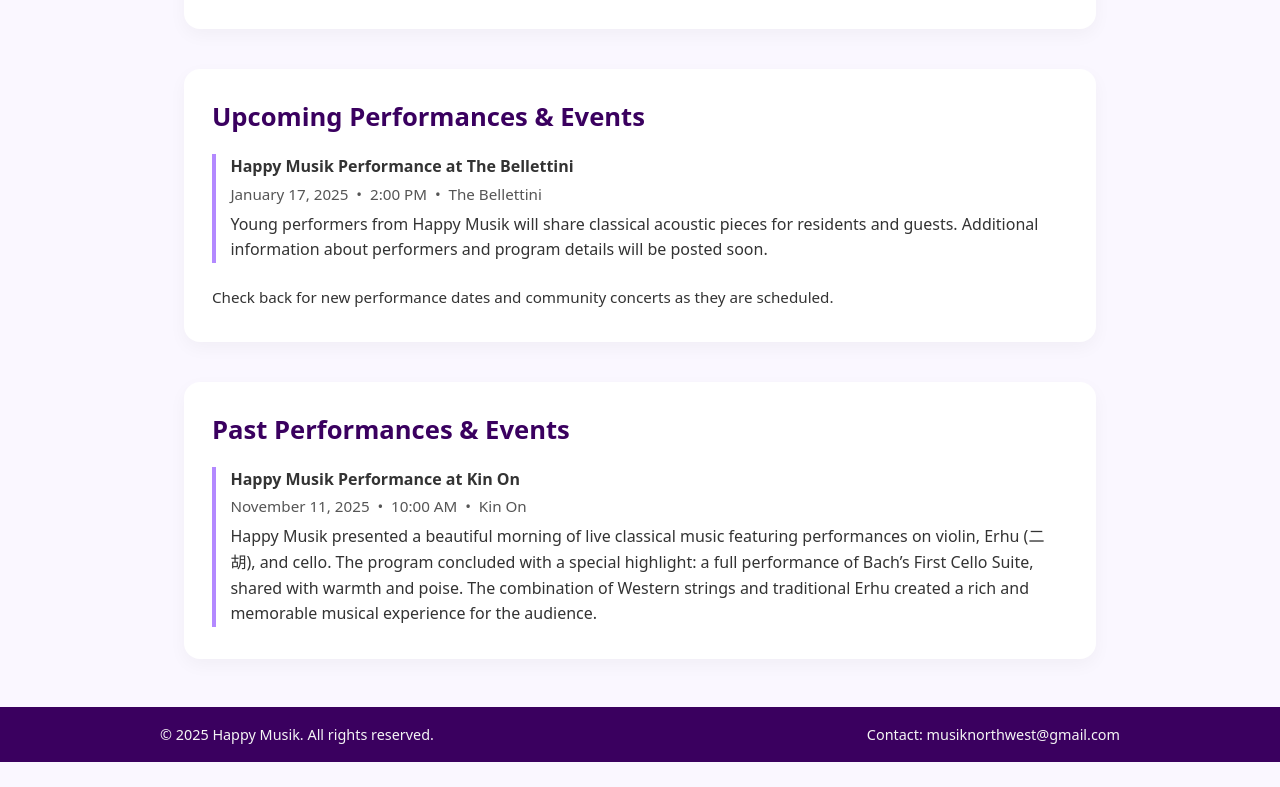
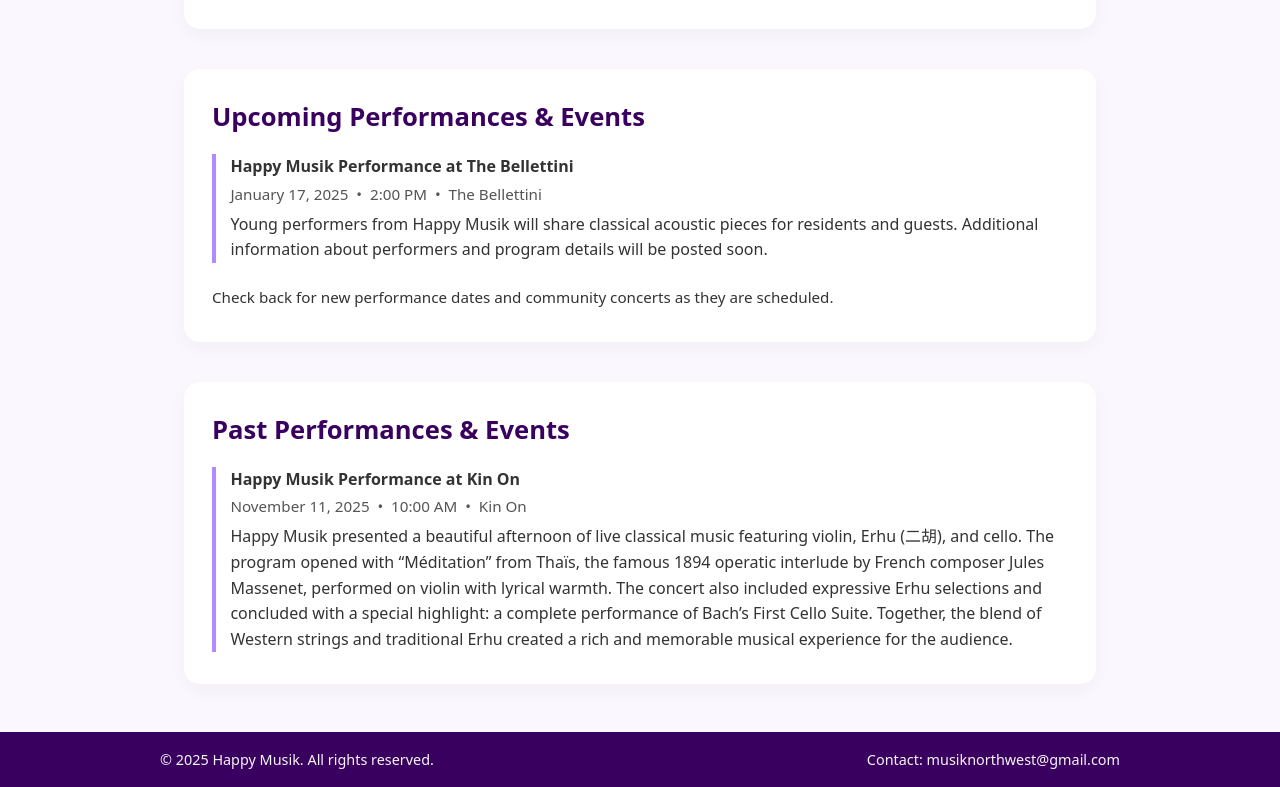
Before and after one commit to ericpassmore/happymusik, a plain HTML site: page index.html in a window 1280 px wide. Shown: the part 864-1651 px from the top of the page. Before the commit the page ends 1626 px from the top, so only its background shows below. Drawn offline with Linux system fonts and the light colour scheme.

Commit message:
updated opening song Kin Oh

```diff
--- a/index.html
+++ b/index.html
@@ -258,12 +258,15 @@
             November 11, 2025 &nbsp;•&nbsp; 10:00 AM &nbsp;•&nbsp; Kin On
           </div>
           <p>
-            Happy Musik presented a beautiful morning of live classical music
-            featuring performances on violin, Erhu (二胡), and cello. The
-            program concluded with a special highlight: a full performance of
-            Bach’s First Cello Suite, shared with warmth and poise. The
-            combination of Western strings and traditional Erhu created a rich
-            and memorable musical experience for the audience.
+            Happy Musik presented a beautiful afternoon of live classical music
+            featuring violin, Erhu (二胡), and cello. The program opened with
+            “Méditation” from Thaïs, the famous 1894 operatic interlude by
+            French composer Jules Massenet, performed on violin with lyrical
+            warmth. The concert also included expressive Erhu selections and
+            concluded with a special highlight: a complete performance of Bach’s
+            First Cello Suite. Together, the blend of Western strings and
+            traditional Erhu created a rich and memorable musical experience for
+            the audience.
           </p>
         </div>
       </section>
```
